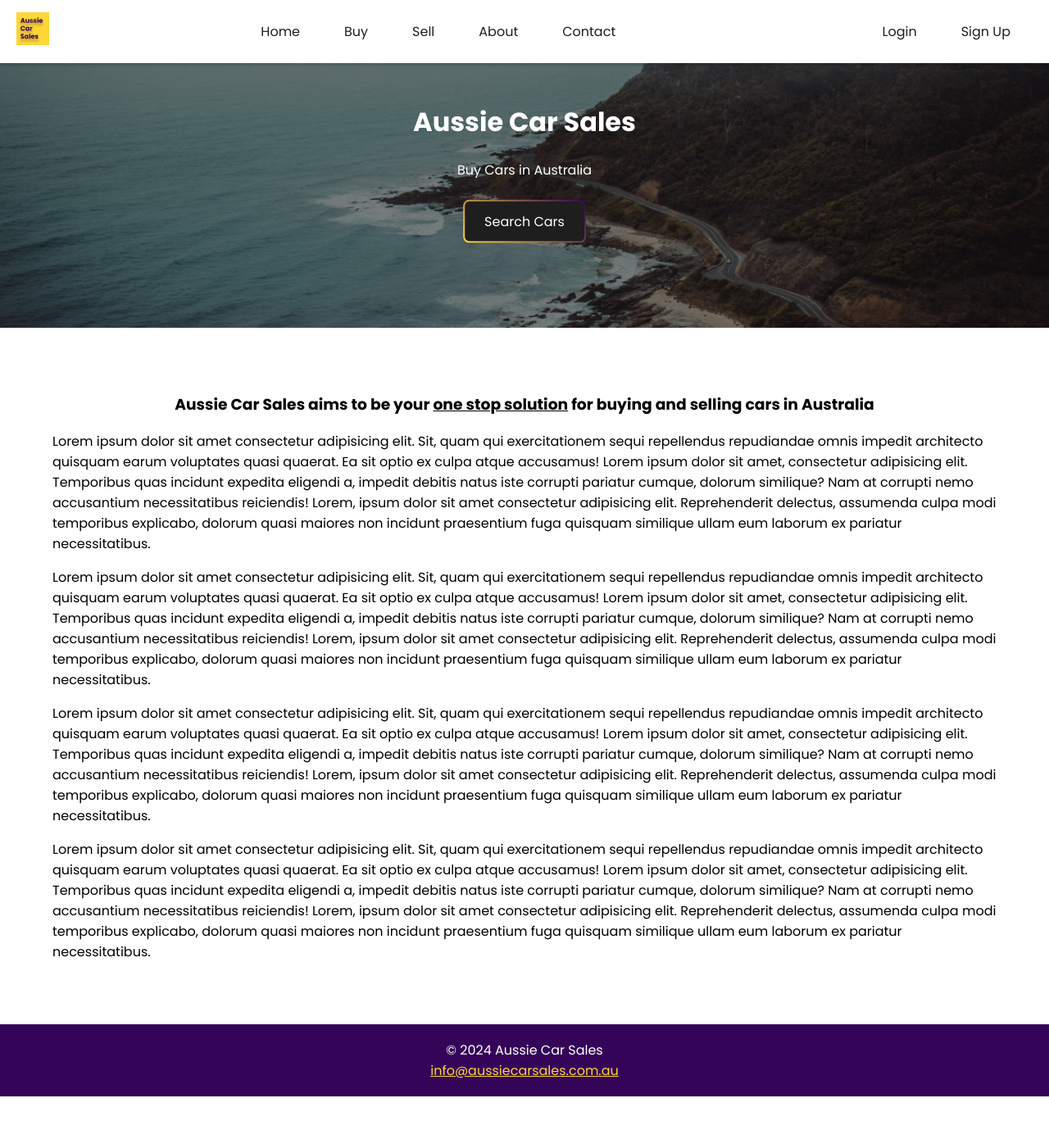
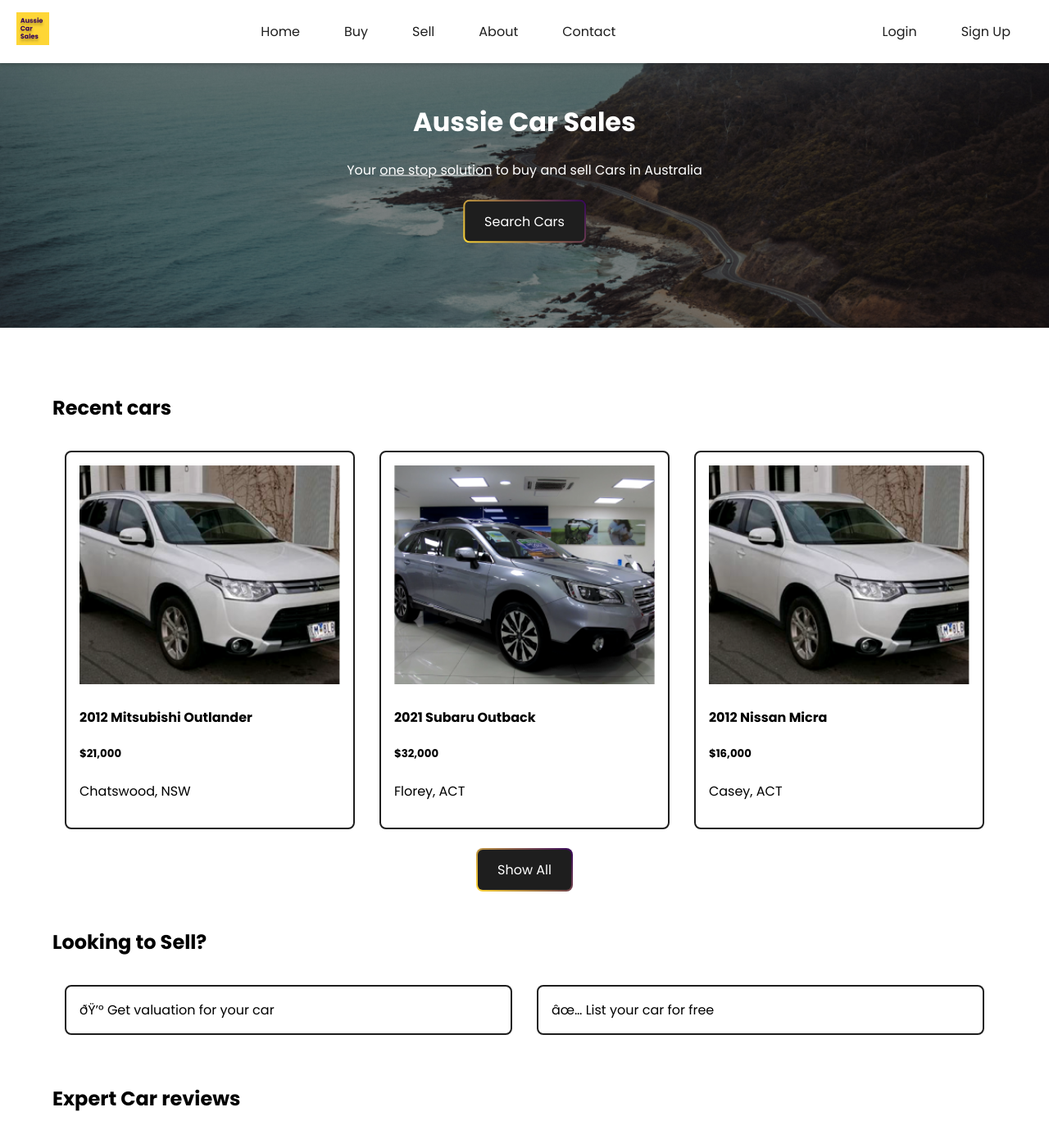
Before and after one commit to pfieffer/aussie-car-sales, a PHP site: page / in a window 1280 px wide. Shown: the top 1390 px of the page at 82% size. Before the commit the page ends 1338 px from the top, so only its background shows below. Run offline with PHP 8.4, Linux system fonts and the light colour scheme.

Commit message:
feat: Full homepage

```diff
--- a/css/main.css
+++ b/css/main.css
@@ -1,6 +1,6 @@
 @import url("https://fonts.googleapis.com/css2?family=Poppins:ital,wght@0,100;0,200;0,300;0,400;0,500;0,600;0,700;0,800;0,900;1,100;1,200;1,300;1,400;1,500;1,600;1,700;1,800;1,900&display=swap");
 
-*{
+* {
   box-sizing: border-box;
 }
 
@@ -25,9 +25,9 @@
 }
 
 img {
-  max-width:100%;
+  max-width: 100%;
   height: auto;
- }
+}
 
 .row::after {
   content: "";
@@ -35,32 +35,66 @@
   display: block;
 }
 
-
-.col-1 {width: 8.33%; float: left;
-  padding: 15px;}
-.col-2 {width: 16.66%; float: left;
-  padding: 15px;}
-.col-3 {width: 25%; float: left;
-  padding: 15px;}
-.col-4 {width: 33.33%; float: left;
-  padding: 15px;}
-.col-5 {width: 41.66%; float: left;
-  padding: 15px;}
-.col-6 {width: 50%; float: left;
-  padding: 15px;}
-.col-7 {width: 58.33%; float: left;
-  padding: 15px;}
-.col-8 {width: 66.66%; float: left;
-  padding: 15px;}
-.col-9 {width: 75%; float: left;
-  padding: 15px;}
-.col-10 {width: 83.33%; float: left;
-  padding: 15px;}
-.col-11 {width: 91.66%; float: left;
-  padding: 15px;}
-.col-12 {width: 100%; float: left;
-  padding: 15px;}
-
+.col-1 {
+  width: 8.33%;
+  float: left;
+  padding: 15px;
+}
+.col-2 {
+  width: 16.66%;
+  float: left;
+  padding: 15px;
+}
+.col-3 {
+  width: 25%;
+  float: left;
+  padding: 15px;
+}
+.col-4 {
+  width: 33.33%;
+  float: left;
+  padding: 15px;
+}
+.col-5 {
+  width: 41.66%;
+  float: left;
+  padding: 15px;
+}
+.col-6 {
+  width: 50%;
+  float: left;
+  padding: 15px;
+}
+.col-7 {
+  width: 58.33%;
+  float: left;
+  padding: 15px;
+}
+.col-8 {
+  width: 66.66%;
+  float: left;
+  padding: 15px;
+}
+.col-9 {
+  width: 75%;
+  float: left;
+  padding: 15px;
+}
+.col-10 {
+  width: 83.33%;
+  float: left;
+  padding: 15px;
+}
+.col-11 {
+  width: 91.66%;
+  float: left;
+  padding: 15px;
+}
+.col-12 {
+  width: 100%;
+  float: left;
+  padding: 15px;
+}
 
 .navbar {
   display: flex;
@@ -175,10 +209,7 @@
 }
 
 .service-card {
-  /* flex: 50%; */
   padding: 1rem;
-
-  border-radius: 8px;
   background: linear-gradient(
         light-dark(var(--light), var(--dark)),
         light-dark(var(--light), var(--dark))
@@ -187,6 +218,41 @@
     linear-gradient(45deg, var(--banana) 0%, var(--plum) 100%) border-box;
   border: solid 2px transparent;
   border-radius: 8px;
+}
+
+.car-card {
+  padding: 1rem;
+  border-radius: 8px;
+  border: solid 2px light-dark(var(--dark), var(--light));
+}
+
+.car-card img {
+  width: 100%;
+  height: auto;
+}
+
+.car-card:hover {
+  background: linear-gradient(
+        light-dark(var(--light), var(--dark)),
+        light-dark(var(--light), var(--dark))
+      )
+      padding-box,
+    linear-gradient(45deg, var(--banana) 0%, var(--plum) 100%) border-box;
+  border: solid 2px transparent;
+}
+
+.details-btn {
+  display: inline-block;
+  text-decoration: none;
+  display: inline-block;
+  font: var(--p);
+  color: light-dark(var(--light), var(--dark));
+  background-color: light-dark(var(--dark), var(--light));
+  border: solid 2px transparent;
+  border-radius: 8px;
+  padding: 8px 12px;
+  text-align: center;
+  margin-top: 8px;
 }
 
 .btn {
--- a/index.html
+++ b/index.html
@@ -1,10 +1,11 @@
 <!DOCTYPE html>
 <html>
+
 <head>
   <!-- <meta charset='utf-8'> -->
   <!-- <meta http-equiv='X-UA-Compatible' content='IE=edge'> -->
   <title>Aussie Cars</title>
-    <!-- <meta name='viewport' content='width=device-width, initial-scale=1'> -->
+  <meta name="viewport" content="width=device-width, initial-scale=1" />
   <link rel="stylesheet" type="text/css" media="screen" href="css/main.css" />
 </head>
 
@@ -29,81 +30,113 @@
   <div class="hero-image">
     <div class="hero-text">
       <h1>Aussie Car Sales</h1>
-        <p>Buy Cars in Australia</p>
+      <p>
+        Your
+        <span style="text-decoration: underline">one stop solution</span> to
+        buy and sell Cars in Australia
+      </p>
       <a class="btn" href="buy.html">Search Cars</a>
     </div>
   </div>
 
   <div class="container">
-      <h3 id="homepage-mission-statement">
-        Aussie Car Sales aims to be your <span style="text-decoration: underline;">one stop solution</span> for buying and
-        selling cars in Australia
-      </h3>
+    <div class="row">
+      <h2>Recent cars</h2>
 
-      <p>
-        Lorem ipsum dolor sit amet consectetur adipisicing elit. Sit, quam qui
-        exercitationem sequi repellendus repudiandae omnis impedit architecto
-        quisquam earum voluptates quasi quaerat. Ea sit optio ex culpa atque
-        accusamus! Lorem ipsum dolor sit amet, consectetur adipisicing elit.
-        Temporibus quas incidunt expedita eligendi a, impedit debitis natus iste
-        corrupti pariatur cumque, dolorum similique? Nam at corrupti nemo
-        accusantium necessitatibus reiciendis! Lorem, ipsum dolor sit amet
-        consectetur adipisicing elit. Reprehenderit delectus, assumenda culpa
-        modi temporibus explicabo, dolorum quasi maiores non incidunt
-        praesentium fuga quisquam similique ullam eum laborum ex pariatur
-        necessitatibus.
-      </p>
+      <div class="col-4">
+        <div class="car-card" onclick="window.open('car-detail.html', '_self')">
+          <img src="images/mitsubishi-outlander.png" />
+          <h4>2012 Mitsubishi Outlander</h4>
+          <h5>$21,000</h5>
+          <p>Chatswood, NSW</p>
+          <!-- <a href="#" class="details-btn" target="_self">View Details</a> -->
+        </div>
+      </div>
 
-      <p>
-        Lorem ipsum dolor sit amet consectetur adipisicing elit. Sit, quam qui
-        exercitationem sequi repellendus repudiandae omnis impedit architecto
-        quisquam earum voluptates quasi quaerat. Ea sit optio ex culpa atque
-        accusamus! Lorem ipsum dolor sit amet, consectetur adipisicing elit.
-        Temporibus quas incidunt expedita eligendi a, impedit debitis natus iste
-        corrupti pariatur cumque, dolorum similique? Nam at corrupti nemo
-        accusantium necessitatibus reiciendis! Lorem, ipsum dolor sit amet
-        consectetur adipisicing elit. Reprehenderit delectus, assumenda culpa
-        modi temporibus explicabo, dolorum quasi maiores non incidunt
-        praesentium fuga quisquam similique ullam eum laborum ex pariatur
-        necessitatibus.
-      </p>
+      <div class="col-4">
+        <div class="car-card" onclick="window.open('car-detail.html', '_self')">
+          <img src="images/subaru-outback.png" />
+          <h4>2021 Subaru Outback</h4>
+          <h5>$32,000</h5>
+          <p>Florey, ACT</p>
+        </div>
+      </div>
 
-      <p>
-        Lorem ipsum dolor sit amet consectetur adipisicing elit. Sit, quam qui
-        exercitationem sequi repellendus repudiandae omnis impedit architecto
-        quisquam earum voluptates quasi quaerat. Ea sit optio ex culpa atque
-        accusamus! Lorem ipsum dolor sit amet, consectetur adipisicing elit.
-        Temporibus quas incidunt expedita eligendi a, impedit debitis natus iste
-        corrupti pariatur cumque, dolorum similique? Nam at corrupti nemo
-        accusantium necessitatibus reiciendis! Lorem, ipsum dolor sit amet
-        consectetur adipisicing elit. Reprehenderit delectus, assumenda culpa
-        modi temporibus explicabo, dolorum quasi maiores non incidunt
-        praesentium fuga quisquam similique ullam eum laborum ex pariatur
-        necessitatibus.
-      </p>
+      <div class="col-4">
+        <div class="car-card" onclick="window.open('car-detail.html', '_self')">
+          <img src="images/mitsubishi-outlander.png" />
+          <h4>2012 Nissan Micra</h4>
+          <h5>$16,000</h5>
+          <p>Casey, ACT</p>
+        </div>
+      </div>
+    </div>
 
-      <p>
-        Lorem ipsum dolor sit amet consectetur adipisicing elit. Sit, quam qui
-        exercitationem sequi repellendus repudiandae omnis impedit architecto
-        quisquam earum voluptates quasi quaerat. Ea sit optio ex culpa atque
-        accusamus! Lorem ipsum dolor sit amet, consectetur adipisicing elit.
-        Temporibus quas incidunt expedita eligendi a, impedit debitis natus iste
-        corrupti pariatur cumque, dolorum similique? Nam at corrupti nemo
-        accusantium necessitatibus reiciendis! Lorem, ipsum dolor sit amet
-        consectetur adipisicing elit. Reprehenderit delectus, assumenda culpa
-        modi temporibus explicabo, dolorum quasi maiores non incidunt
-        praesentium fuga quisquam similique ullam eum laborum ex pariatur
-        necessitatibus.
-      </p>
+    <div class="row" style="text-align: center;">
+      <a href="buy.html" class="btn">
+        Show All
+      </a>
+    </div>
+
+    <br>
+    <div class="row">
+      <h2>Looking to Sell?</h2>
+
+      <div class="col-6">
+        <div class="car-card">
+          💰 Get valuation for your car
+        </div>
+      </div>
+
+      <div class="col-6">
+        <div class="car-card">
+          ✅ List your car for free
+        </div>
+      </div>
+
+    </div>
+
+    <br>
+    <h2>
+      Expert Car reviews
+    </h2>
+
+    <div class="row">
+
+      <div class="col-4">
+        <iframe width="100%" height="auto" src="https://www.youtube.com/embed/RlMWLyuJrzc"
+          title="This is Nissan’s BEST car!" frameborder="0"
+          allow="accelerometer; autoplay; clipboard-write; encrypted-media; gyroscope; picture-in-picture; web-share"
+          referrerpolicy="strict-origin-when-cross-origin" allowfullscreen></iframe>
+      </div>
+
+      <div class="col-4">
+        <iframe width="100%" height="auto"
+          src="https://www.youtube.com/embed/e1r3Ce3129w?list=PLj8xiTIFL1M3gSW1ChcsbZj9E7xvdIhjI"
+          title="Land Rover Defender 2021 in-depth on and off-road REVIEW" frameborder="0"
+          allow="accelerometer; autoplay; clipboard-write; encrypted-media; gyroscope; picture-in-picture; web-share"
+          referrerpolicy="strict-origin-when-cross-origin" allowfullscreen></iframe>
+
+      </div>
+
+      <div class="col-4">
+        <iframe width="100%" height="auto"
+          src="https://www.youtube.com/embed/83vPYRIeW5M?list=PLj8xiTIFL1M3gSW1ChcsbZj9E7xvdIhjI"
+          title="Honda CR-V SUV 2020 in-depth review | carwow Reviews" frameborder="0"
+          allow="accelerometer; autoplay; clipboard-write; encrypted-media; gyroscope; picture-in-picture; web-share"
+          referrerpolicy="strict-origin-when-cross-origin" allowfullscreen></iframe>
+      </div>
+
+    </div>
+
   </div>
 
   <footer>
     <p>
       &copy 2024 Aussie Car Sales<br />
-        <a href="mailto:info@aussiecarsales.com.au"
-          >info@aussiecarsales.com.au</a
-        >
+      <a href="mailto:info@aussiecarsales.com.au">info@aussiecarsales.com.au</a>
     </p>
   </footer>
 </body>
+
 </html>
```
Also changed, not shown: images/mitsubishi-outlander.png (added), images/subaru-outback.png (added), 2 other files. Lines whose indentation alone changed are shown as unchanged.
